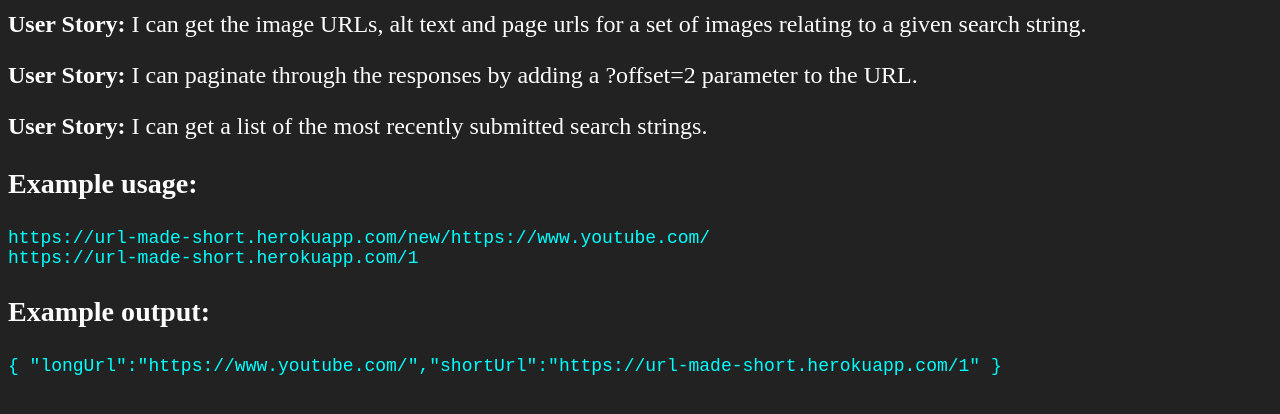
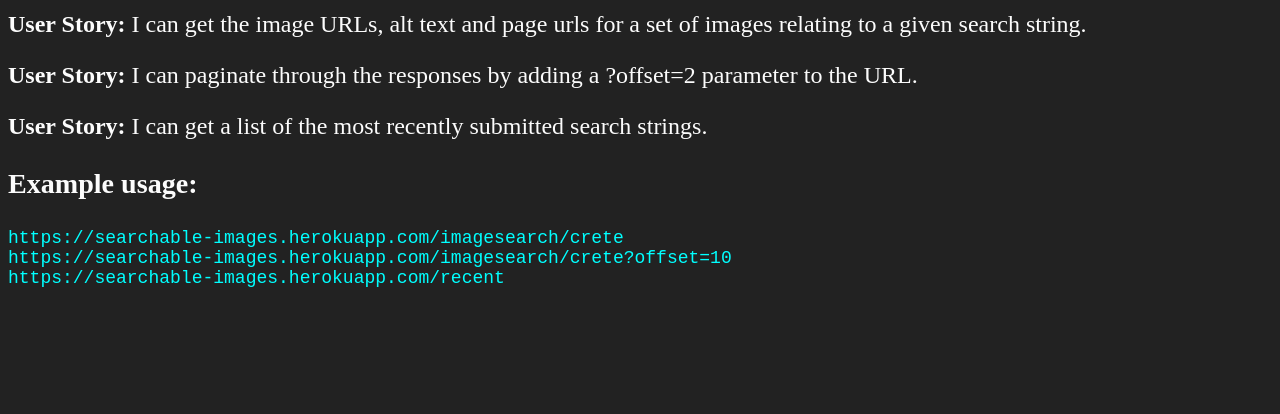
Before and after one commit to animsaj/searchable-images, a website: page public/index.html in a window 1280 px wide. Shown: the part 84-498 px from the top of the page. Drawn offline with Linux system fonts and the light colour scheme.

Commit message:
index.html updated

```diff
--- a/public/index.html
+++ b/public/index.html
@@ -18,9 +18,8 @@
         <p><strong>User Story:</strong> I can paginate through the responses by adding a ?offset=2 parameter to the URL.</p>
         <p><strong>User Story:</strong> I can get a list of the most recently submitted search strings.</p>
         <h3>Example usage:</h3>
-        <code>https://url-made-short.herokuapp.com/new/https://www.youtube.com/</code><br>
-        <code>https://url-made-short.herokuapp.com/1</code>
-        <h3>Example output:</h3>
-        <code>{ "longUrl":"https://www.youtube.com/","shortUrl":"https://url-made-short.herokuapp.com/1" }</code>
+        <code>https://searchable-images.herokuapp.com/imagesearch/crete</code><br>
+        <code>https://searchable-images.herokuapp.com/imagesearch/crete?offset=10</code><br>
+        <code>https://searchable-images.herokuapp.com/recent</code>
     </body>
 </html>
```
